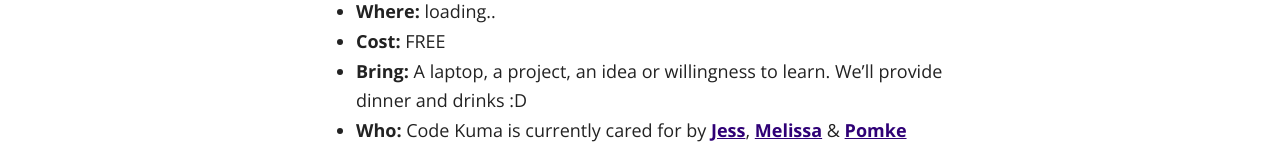
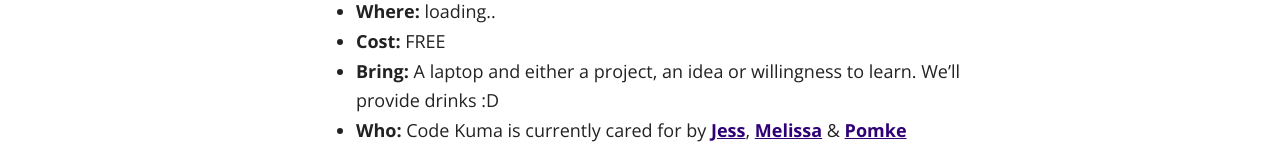
Before and after one commit to codekuma/codekuma.github.io, a website: page index.html in a window 1280 px wide. Shown: the part 731-896 px from the top of the page. Drawn offline with nearby package versions, Linux system fonts and the light colour scheme.

Commit message:
Tweak wording of requirements

```diff
--- a/index.html
+++ b/index.html
@@ -29,7 +29,7 @@
                     <li><strong>Next session:</strong> { nextEvent.time } </li>
                     <li><strong>Where:</strong> {nextEvent.venue.address_1}</li>
                     <li><strong>Cost:</strong> FREE</li>
-                    <li><strong>Bring:</strong> A laptop, a project, an idea or willingness to learn. We’ll provide dinner and drinks :D</li>
+                    <li><strong>Bring:</strong> A laptop and either a project, an idea or willingness to learn. We’ll provide drinks :D</li>
                     <li><strong>Who:</strong> Code Kuma is currently cared for by <a href="https://twitter.com/ticky">Jess</a>, <a href="https://twitter.com/MelissaKaulfuss">Melissa</a> &amp; <a href="https://twitter.com/pomke">Pomke</a></li>
                 </ul>
 
```
